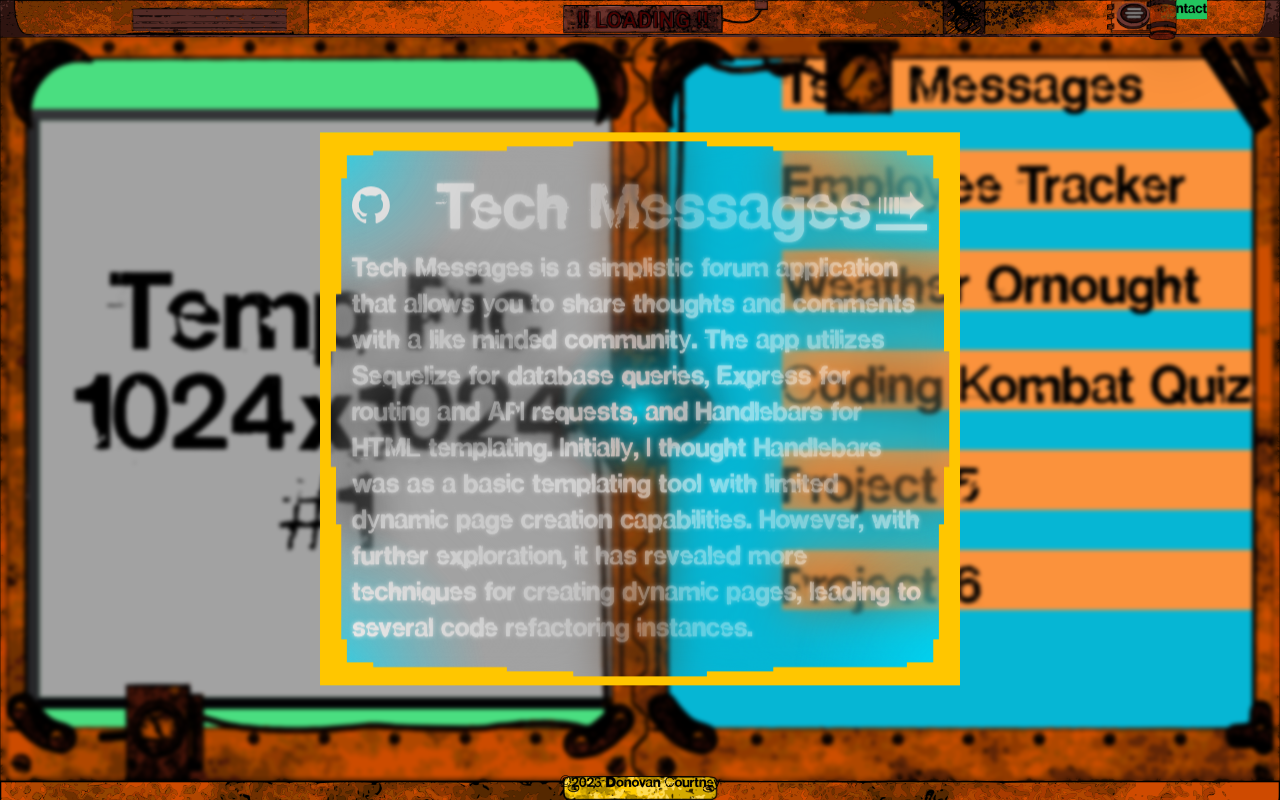
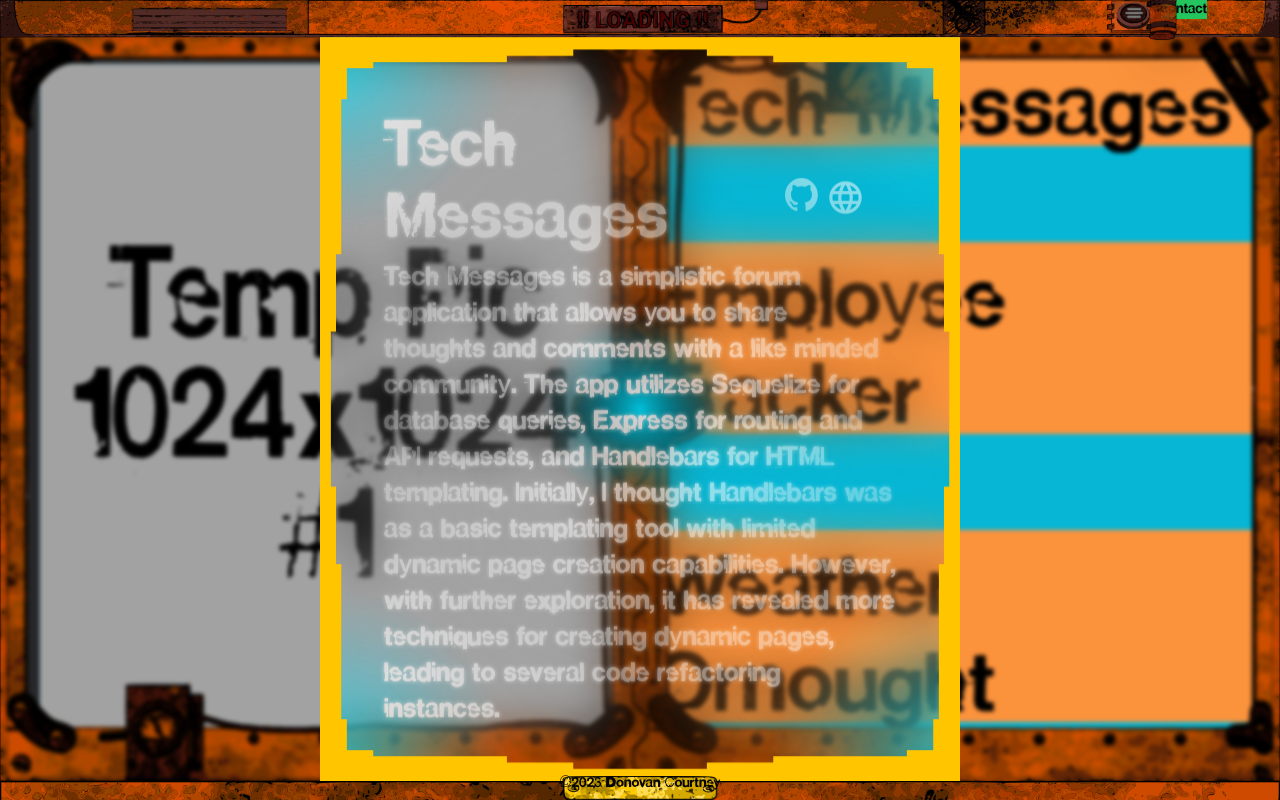
Before and after one commit to decourtney/react-portfolio, a React (Create React App) app: page /projects in a window 1280 px wide. Both pictures are taken after a click on the element "Tech Messages". Built offline with nearby package versions, Linux system fonts and the light colour scheme.

Commit message:
fixed details display

```diff
--- a/src/components/Panels/index.tsx
+++ b/src/components/Panels/index.tsx
@@ -93,7 +93,7 @@
     <>
       <motion.div
         id="left-panel"
-        className="relative flex w-1/2 z-0"
+        className="relative flex w-1/2"
         key={contentRight ? contentRight.props.data : null}
         variants={variants}
         initial="open"
@@ -105,7 +105,7 @@
           className="absolute top-[50.2%] -left-[3.7%] w-[8%] h-[8%] transform -translate-y-[50%]"
         />
         <div className="rightpanel-border absolute w-full h-full right-0 mr-[1%] pointer-events-none"></div>
-        <div className="flex w-full m-[2%] overflow-auto scrollbar-hide  bg-cyan-500">
+        <div className="flex w-full m-[2%] bg-cyan-500">
           {contentRight}
         </div>
         <img src={borderPad} />
--- a/src/components/Projects/Project.tsx
+++ b/src/components/Projects/Project.tsx
@@ -1,7 +1,9 @@
 import React, { useState, useEffect } from "react";
 import { Link, useLocation } from "react-router-dom";
 import { motion, stagger, useAnimation, useAnimate } from "framer-motion";
-import githubLogo from "../../images/github-mark-white.svg"
+import githubIcon from "../../images/github-mark-white.svg";
+import websiteLinkIcon from "../../images/websiteLink.svg";
+import detailsBorder from "../../images/proj_border.png";
 
 interface Project {
   name: string;
@@ -24,39 +26,42 @@
 };
 
 const ProjectDetails = ({ data }: { data: Project }) => {
-  console.log(data)
+  console.log(data);
   return (
     <>
-      <div className="absolute top-1/2 left-0 w-fit h-fit max-w-fit max-h-screen transform -translate-y-[50%] -translate-x-[50%]">
+      <div className="absolute top-1/2 left-0 h-full transform -translate-y-[50%] -translate-x-[50%]">
         <motion.div
-          className="relative"
+          className="w-full h-full"
           initial="close"
           animate="open"
           variants={detailsVariants}
           exit="close"
           layout
         >
-          <div className="details-border absolute w-full h-full z-10 pointer-events-none" />
-          <div className="details-lighting flex-col w-full max-h-screen p-[5%] text-[#ffffff] overflow-y-scroll overflow-x-hidden scrollbar-hide">
-            <div className="flex flex-row">
-              <div className="flex items-center">
+          <div className="details-border absolute flex flex-grow top-0 left-0 w-full h-full pointer-events-none z-50"></div>
+          <div className="details-lighting flex flex-col h-full px-[10%] py-[10%] text-[#ffffff] overflow-scroll scrollbar-hide">
+            <div className="flex w-full justify-between items-center">
+              <h1 className="text-7xl pb-[2%] mr-[1%]">{data.name}</h1>
+              <div className="flex flex-row h-0 space-x-2 ml-[5%]">
+                <div className="w-[30%] ">
                   <a href={data.repo}>
-                  <img src={githubLogo} className="object-right w-[45%]" /></a>
+                    <img src={githubIcon} className="w-full" />
+                  </a>
                 </div>
-              <div className="flex justify-center w-full items-center">
-                <h1 className=" text-7xl pb-[2%] mr-[1%]">{data.name}</h1>
+                <div className="w-[35%]">
                   <a href={data.url} target="blank">
-                  <p className="flex-col text-6xl mb-[10%]">
-                    <span className="font-swissSymbol underline">b</span></p></a>
+                    <img src={websiteLinkIcon} className="w-full" />
+                  </a>
                 </div>
-
               </div>
-            {data.description && data.description.map((p) => {
+            </div>
+            {data.description &&
+              data.description.map((p) => {
                 return (
                   <>
                     <p className="text-3xl pb-[2%]">{p}</p>
                   </>
-              )
+                );
               })}
           </div>
         </motion.div>
--- a/src/components/Projects/index.tsx
+++ b/src/components/Projects/index.tsx
@@ -57,11 +57,11 @@
   return (
     <>
       {/* Carousel repurposed from https://dev.to/satel/animated-carousel-with-framer-motion-2fp */}
-      <div className="relative flex items-center w-[100%] mx-auto bg-green-400 ">
+      <div className="relative flex justify-center items-center w-[100%]">
         <AnimatePresence custom={direction} initial={false}>
           <motion.div
             key={currentPage}
-            className="absolute"
+            className="absolute h-full"
             data-page={currentPage}
             variants={carouselVariants}
             initial="enter"
@@ -71,6 +71,7 @@
           >
             {/* Need to normalize pic sizes for proper animations */}
             <img
+            className="h-full"
               src={
                 !data[currentPage].image
                   ? "/images/project-management.jpg"
@@ -112,13 +113,13 @@
 
   return (
     <>
-      <div className="flex w-full justify-end">
-        <ul className="flex-col list-none space-y-10">
+      <div className="flex w-full justify-end overflow-auto scrollbar-hide">
+        <ul className="flex-col list-none space-y-24">
           {data.map((project, index) => {
             return (
               <li key={project.name} className="cursor-pointer bg-orange-400">
                 <p
-                  className="text-6xl hover:bg-green-400"
+                  className="text-8xl hover:bg-green-400"
                   onMouseEnter={() => handleMouseEnter(index)}
                   onClick={() => {
                     setIsDetails({ ...isDetails, check: true, index: index });
--- a/src/output.css
+++ b/src/output.css
@@ -731,10 +731,6 @@
   z-index: -50;
 }
 
-.z-0 {
-  z-index: 0;
-}
-
 .z-10 {
   z-index: 10;
 }
@@ -747,18 +743,6 @@
   z-index: 50;
 }
 
-.col-span-6 {
-  grid-column: span 6 / span 6;
-}
-
-.col-span-8 {
-  grid-column: span 8 / span 8;
-}
-
-.col-span-4 {
-  grid-column: span 4 / span 4;
-}
-
 .float-right {
   float: right;
 }
@@ -767,11 +751,6 @@
   margin: 2%;
 }
 
-.mx-auto {
-  margin-left: auto;
-  margin-right: auto;
-}
-
 .-ml-\[1\%\] {
   margin-left: -1%;
 }
@@ -808,6 +787,10 @@
   margin-left: 25%;
 }
 
+.ml-\[5\%\] {
+  margin-left: 5%;
+}
+
 .ml-\[50\%\] {
   margin-left: 50%;
 }
@@ -836,50 +819,6 @@
   margin-top: 5.5%;
 }
 
-.mb-\[1\%\] {
-  margin-bottom: 1%;
-}
-
-.mb-\[2\%\] {
-  margin-bottom: 2%;
-}
-
-.mb-\[3\%\] {
-  margin-bottom: 3%;
-}
-
-.mb-\[10\%\] {
-  margin-bottom: 10%;
-}
-
-.mb-5 {
-  margin-bottom: 1.25rem;
-}
-
-.mb-\[\] {
-  margin-bottom: ;
-}
-
-.ml-\[\] {
-  margin-left: ;
-}
-
-.ml-\[2\%\] {
-  margin-left: 2%;
-}
-
-.mr-\[2\%\] {
-  margin-right: 2%;
-}
-
-.mr-\[5\%\] {
-  margin-right: 5%;
-}
-
-.inline-block {
-  display: inline-block;
-}
-
 .flex {
   display: flex;
 }
@@ -892,12 +831,6 @@
   height: 8%;
 }
 
-.h-fit {
-  height: -webkit-fit-content;
-  height: -moz-fit-content;
-  height: fit-content;
-}
-
 .h-full {
   height: 100%;
 }
@@ -906,10 +839,32 @@
   height: 100vh;
 }
 
+.h-\[\] {
+  height: ;
+}
+
+.h-\[5\%\] {
+  height: 5%;
+}
+
+.h-0 {
+  height: 0px;
+}
+
 .max-h-screen {
   max-height: 100vh;
 }
 
+.max-h-max {
+  max-height: -webkit-max-content;
+  max-height: max-content;
+}
+
+.max-h-min {
+  max-height: -webkit-min-content;
+  max-height: min-content;
+}
+
 .w-1\/2 {
   width: 50%;
 }
@@ -978,12 +933,6 @@
   width: 8.5%;
 }
 
-.w-fit {
-  width: -webkit-fit-content;
-  width: -moz-fit-content;
-  width: fit-content;
-}
-
 .w-full {
   width: 100%;
 }
@@ -992,87 +941,20 @@
   width: 100vw;
 }
 
-.w-\[\] {
-  width: ;
-}
-
-.w-\[50\%\] {
-  width: 50%;
-}
-
-.w-\[10\%\] {
-  width: 10%;
-}
-
-.w-\[5\%\] {
-  width: 5%;
-}
-
-.w-\[45\%\] {
-  width: 45%;
+.w-\[30\%\] {
+  width: 30%;
 }
 
 .w-\[35\%\] {
   width: 35%;
 }
 
-.w-\[\%\] {
-  width: %;
-}
-
-.w-\[30\%\] {
-  width: 30%;
-}
-
-.w-\[20\%\] {
-  width: 20%;
-}
-
-.max-w-full {
-  max-width: 100%;
-}
-
-.max-w-max {
-  max-width: -webkit-max-content;
-  max-width: max-content;
-}
-
-.max-w-fit {
-  max-width: -webkit-fit-content;
-  max-width: -moz-fit-content;
-  max-width: fit-content;
-}
-
 .flex-shrink {
   flex-shrink: 1;
 }
 
 .flex-grow {
   flex-grow: 1;
-}
-
-.basis-8\/12 {
-  flex-basis: 66.666667%;
-}
-
-.basis-4\/12 {
-  flex-basis: 33.333333%;
-}
-
-.basis-2\/12 {
-  flex-basis: 16.666667%;
-}
-
-.basis-10\/12 {
-  flex-basis: 83.333333%;
-}
-
-.basis-1\/12 {
-  flex-basis: 8.333333%;
-}
-
-.basis-11\/12 {
-  flex-basis: 91.666667%;
 }
 
 .-translate-x-\[50\%\] {
@@ -1137,8 +1019,8 @@
   flex-direction: column;
 }
 
-.content-end {
-  align-content: flex-end;
+.content-center {
+  align-content: center;
 }
 
 .items-end {
@@ -1157,8 +1039,44 @@
   justify-content: center;
 }
 
-.justify-around {
-  justify-content: space-around;
+.justify-between {
+  justify-content: space-between;
+}
+
+.space-y-28 > :not([hidden]) ~ :not([hidden]) {
+  --tw-space-y-reverse: 0;
+  margin-top: calc(7rem * calc(1 - var(--tw-space-y-reverse)));
+  margin-bottom: calc(7rem * var(--tw-space-y-reverse));
+}
+
+.space-y-3 > :not([hidden]) ~ :not([hidden]) {
+  --tw-space-y-reverse: 0;
+  margin-top: calc(0.75rem * calc(1 - var(--tw-space-y-reverse)));
+  margin-bottom: calc(0.75rem * var(--tw-space-y-reverse));
+}
+
+.space-y-5 > :not([hidden]) ~ :not([hidden]) {
+  --tw-space-y-reverse: 0;
+  margin-top: calc(1.25rem * calc(1 - var(--tw-space-y-reverse)));
+  margin-bottom: calc(1.25rem * var(--tw-space-y-reverse));
+}
+
+.space-x-3 > :not([hidden]) ~ :not([hidden]) {
+  --tw-space-x-reverse: 0;
+  margin-right: calc(0.75rem * var(--tw-space-x-reverse));
+  margin-left: calc(0.75rem * calc(1 - var(--tw-space-x-reverse)));
+}
+
+.space-x-2 > :not([hidden]) ~ :not([hidden]) {
+  --tw-space-x-reverse: 0;
+  margin-right: calc(0.5rem * var(--tw-space-x-reverse));
+  margin-left: calc(0.5rem * calc(1 - var(--tw-space-x-reverse)));
+}
+
+.space-y-36 > :not([hidden]) ~ :not([hidden]) {
+  --tw-space-y-reverse: 0;
+  margin-top: calc(9rem * calc(1 - var(--tw-space-y-reverse)));
+  margin-bottom: calc(9rem * var(--tw-space-y-reverse));
 }
 
 .space-y-10 > :not([hidden]) ~ :not([hidden]) {
@@ -1167,16 +1085,16 @@
   margin-bottom: calc(2.5rem * var(--tw-space-y-reverse));
 }
 
-.space-y-5 > :not([hidden]) ~ :not([hidden]) {
+.space-y-20 > :not([hidden]) ~ :not([hidden]) {
   --tw-space-y-reverse: 0;
-  margin-top: calc(1.25rem * calc(1 - var(--tw-space-y-reverse)));
-  margin-bottom: calc(1.25rem * var(--tw-space-y-reverse));
-}
-
-.space-y-2 > :not([hidden]) ~ :not([hidden]) {
+  margin-top: calc(5rem * calc(1 - var(--tw-space-y-reverse)));
+  margin-bottom: calc(5rem * var(--tw-space-y-reverse));
+}
+
+.space-y-24 > :not([hidden]) ~ :not([hidden]) {
   --tw-space-y-reverse: 0;
-  margin-top: calc(0.5rem * calc(1 - var(--tw-space-y-reverse)));
-  margin-bottom: calc(0.5rem * var(--tw-space-y-reverse));
+  margin-top: calc(6rem * calc(1 - var(--tw-space-y-reverse)));
+  margin-bottom: calc(6rem * var(--tw-space-y-reverse));
 }
 
 .overflow-auto {
@@ -1187,12 +1105,8 @@
   overflow: hidden;
 }
 
-.overflow-x-hidden {
-  overflow-x: hidden;
-}
-
-.overflow-y-scroll {
-  overflow-y: scroll;
+.overflow-scroll {
+  overflow: scroll;
 }
 
 .rounded-full {
@@ -1242,11 +1156,6 @@
 .bg-pink-400 {
   --tw-bg-opacity: 1;
   background-color: rgb(244 114 182 / var(--tw-bg-opacity));
-}
-
-.bg-orange-500 {
-  --tw-bg-opacity: 1;
-  background-color: rgb(249 115 22 / var(--tw-bg-opacity));
 }
 
 .bg-\[radial-gradient\(circle_at_center\2c _var\(--tw-gradient-stops\)\)\] {
@@ -1263,36 +1172,14 @@
   --tw-gradient-to: #000 var(--tw-gradient-to-position);
 }
 
-.object-none {
-  object-fit: none;
-}
-
-.object-right {
-  object-position: right;
-}
-
-.object-center {
-  object-position: center;
-}
-
-.object-top {
-  object-position: top;
-}
-
-.object-right-bottom {
-  object-position: right bottom;
-}
-
-.p-\[5\%\] {
-  padding: 5%;
-}
-
-.p-\[\] {
-  padding: ;
-}
-
-.p-\[1\%\] {
-  padding: 1%;
+.px-\[10\%\] {
+  padding-left: 10%;
+  padding-right: 10%;
+}
+
+.py-\[10\%\] {
+  padding-top: 10%;
+  padding-bottom: 10%;
 }
 
 .pb-\[2\%\] {
@@ -1303,12 +1190,8 @@
   text-align: center;
 }
 
-.text-right {
-  text-align: right;
-}
-
-.align-bottom {
-  vertical-align: bottom;
+.align-top {
+  vertical-align: top;
 }
 
 .font-swiss {
@@ -1334,59 +1217,19 @@
   line-height: 1;
 }
 
-.text-sm {
-  font-size: 0.875rem;
-  line-height: 1.25rem;
-}
-
-.text-lg {
-  font-size: 1.125rem;
-  line-height: 1.75rem;
-}
-
-.text-xl {
-  font-size: 1.25rem;
-  line-height: 1.75rem;
-}
-
 .text-9xl {
   font-size: 8rem;
   line-height: 1;
 }
 
-.text-\[50\%\] {
-  font-size: 50%;
-}
-
-.text-\[100\%\] {
-  font-size: 100%;
-}
-
-.text-5xl {
-  font-size: 3rem;
+.text-8xl {
+  font-size: 6rem;
   line-height: 1;
-}
-
-.text-4xl {
-  font-size: 2.25rem;
-  line-height: 2.5rem;
 }
 
 .text-\[\#ffffff\] {
   --tw-text-opacity: 1;
   color: rgb(255 255 255 / var(--tw-text-opacity));
-}
-
-.text-\[\] {
-  color: ;
-}
-
-.text-\[50\] {
-  color: 50;
-}
-
-.underline {
-  text-decoration-line: underline;
 }
 
 .drop-shadow-2xl {
```
Also changed, not shown: src/components/Projects/Projects.json (+7 -22 lines), src/images/github-mark.svg (deleted), src/images/websiteLink.svg (added). Lines whose indentation alone changed are shown as unchanged.
